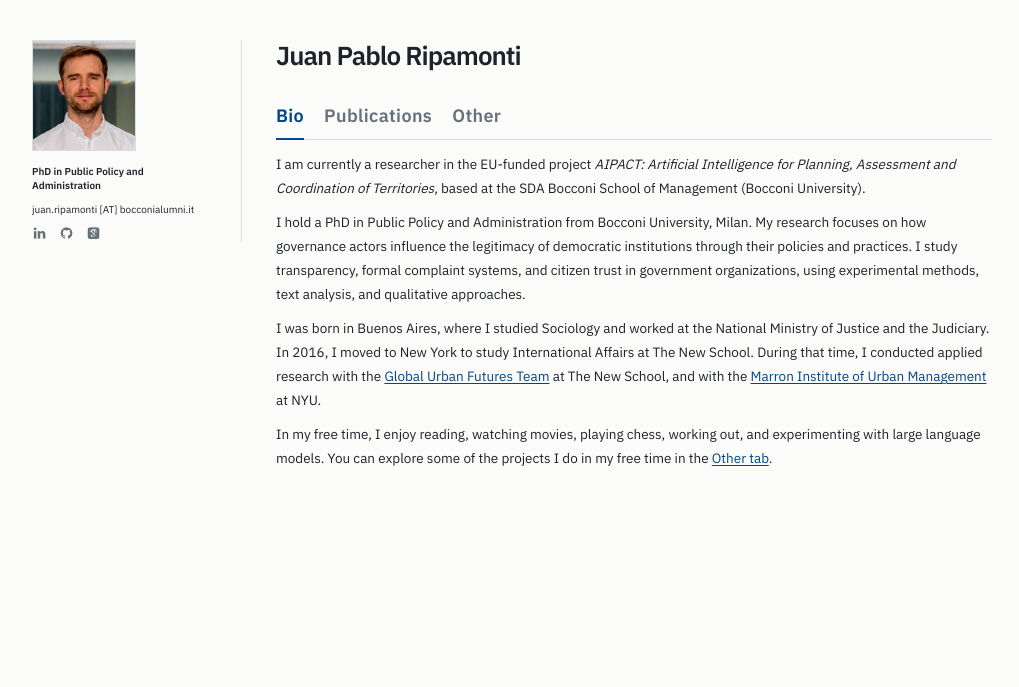
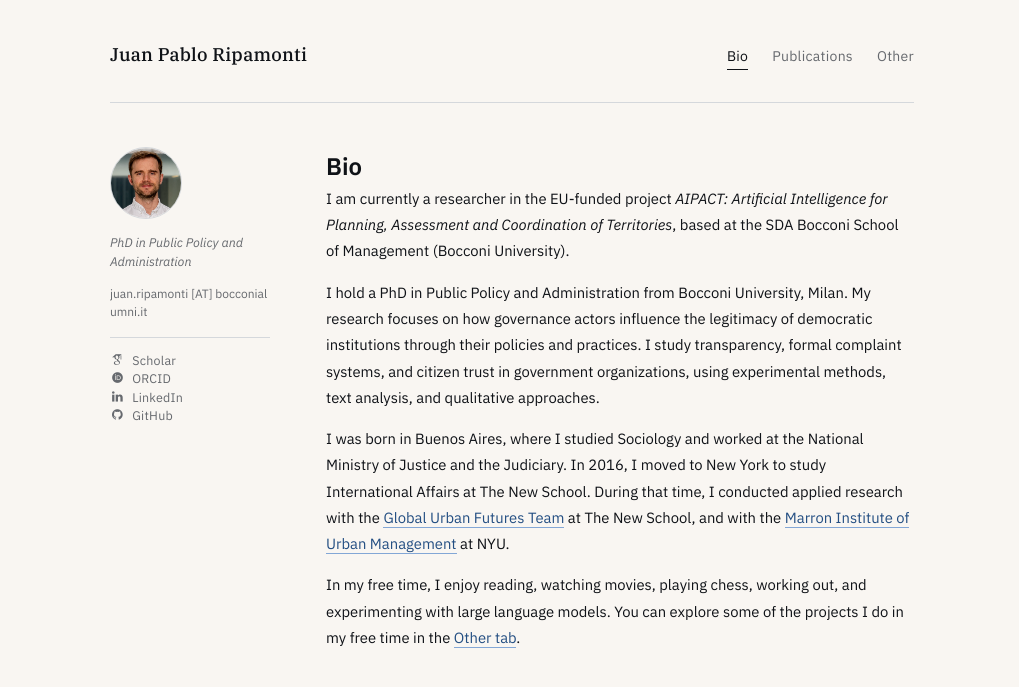
Before and after one commit to jpripamonti/jpripamonti.github.io, a Jekyll site: the page built from index.html, in a window 1280 px wide. Shown: the top 687 px of the page, without its empty margins (128-1147 px from the left). Built offline with Jekyll 4.4.1, drawn with Linux system fonts in a browser that asks for light colours; some web fonts are replaced.

Commit message:
sidebar icons and orcid

```diff
--- a/_data/main_info.yaml
+++ b/_data/main_info.yaml
@@ -7,5 +7,6 @@ profile_pic: "/assets/profile_pic.png"
 linkedin: "https://www.linkedin.com/in/jpripamonti"
 github: "https://github.com/jpripamonti"
 google_scholar: "https://scholar.google.com/citations?user=vUv15qQAAAAJ"
+orcid: "https://orcid.org/0009-0007-5755-883X"
 #mastodon: "https://hci.social/"
 google_analytics_measurement_id: G-QHZKBC5W97
--- a/_layouts/default.html
+++ b/_layouts/default.html
@@ -16,11 +16,8 @@
 
   <link rel="preconnect" href="https://fonts.googleapis.com">
   <link rel="preconnect" href="https://fonts.gstatic.com" crossorigin>
-  <link href="https://fonts.googleapis.com/css2?family=IBM+Plex+Sans:wght@400;500;600;700&family=IBM+Plex+Serif:wght@400;500;600;700&display=swap" rel="stylesheet">
+  <link href="https://fonts.googleapis.com/css2?family=IBM+Plex+Sans:ital,wght@0,300;0,400;0,500;0,600;1,400&family=IBM+Plex+Serif:ital,wght@0,400;0,500;1,400&display=swap" rel="stylesheet">
 
-  <link rel="stylesheet" href="{{ '/assets/css/syntax.css' | relative_url }}">
-  <link rel="stylesheet" href="{{ '/libs/external/skeleton/normalize.css' | relative_url }}">
-  <link rel="stylesheet" href="{{ '/libs/external/skeleton/skeleton.css' | relative_url }}">
   <link rel="stylesheet" href="{{ '/libs/custom/my_css.css' | relative_url }}">
   <link rel="stylesheet" href="{{ '/libs/external/font-awesome-4.7.0/css/font-awesome.min.css' | relative_url }}">
   <link rel="stylesheet" href="{{ '/libs/external/academicons-1.8.6/css/academicons.min.css' | relative_url }}">
@@ -35,54 +32,54 @@
   <link href="{{ site.data.main_info.mastodon }}" rel="me">
   {% endif %}
 </head>
-<body class="{% if page.title == 'Home' %}page-home{% else %}page-inner{% endif %}">
-  <div class="site-shell">
-    <div class="masthead">
-      <div class="masthead-side">
-        <div class="masthead-photo">
+<body>
+  <div class="shell">
+
+    <header class="site-header">
+      <a class="site-name" href="{{ '/' | relative_url }}">{{ site.data.main_info.name }}</a>
+      <nav class="site-nav" aria-label="Section navigation">
+        <a class="nav-link{% if page.url == '/' or page.url == '/index.html' %} active{% endif %}" href="{{ '/' | relative_url }}">Bio</a>
+        <a class="nav-link{% if page.url contains 'publications' %} active{% endif %}" href="{{ '/publications.html' | relative_url }}">Publications</a>
+        <a class="nav-link{% if page.url contains 'software' %} active{% endif %}" href="{{ '/software.html' | relative_url }}">Other</a>
+      </nav>
+    </header>
+
+    <div class="page-body">
+
+      <aside class="sidebar">
         <img class="profile-photo" src="{{ site.data.main_info.profile_pic | relative_url }}" alt="Portrait of {{ site.data.main_info.name }}" loading="lazy">
-        </div>
-        <div class="masthead-meta">
-          <p class="site-subtitle">{{ site.data.main_info.title }}</p>
-          <p class="site-email">{{ site.data.main_info.email }}</p>
-          <div class="site-links" aria-label="External links">
+        <div class="sidebar-title">{{ site.data.main_info.title }}</div>
+        <div class="sidebar-email">{{ site.data.main_info.email }}</div>
+        <hr class="sidebar-divider">
+        <div class="sidebar-links">
+          {% if site.data.main_info.google_scholar %}
+          <a href="{{ site.data.main_info.google_scholar }}" target="_blank" rel="noopener noreferrer" title="Google Scholar">
+            <i class="ai ai-google-scholar" aria-hidden="true"></i><span>Scholar</span>
+          </a>
+          {% endif %}
+          {% if site.data.main_info.orcid %}
+          <a href="{{ site.data.main_info.orcid }}" target="_blank" rel="noopener noreferrer" title="ORCID">
+            <i class="ai ai-orcid" aria-hidden="true"></i><span>ORCID</span>
+          </a>
+          {% endif %}
           {% if site.data.main_info.linkedin %}
-            <a href="{{ site.data.main_info.linkedin }}" target="_blank" rel="noopener noreferrer" aria-label="LinkedIn" title="LinkedIn">
-              <i class="fa fa-linkedin" aria-hidden="true"></i>
+          <a href="{{ site.data.main_info.linkedin }}" target="_blank" rel="noopener noreferrer" title="LinkedIn">
+            <i class="fa fa-linkedin" aria-hidden="true"></i><span>LinkedIn</span>
           </a>
           {% endif %}
           {% if site.data.main_info.github %}
-            <a href="{{ site.data.main_info.github }}" target="_blank" rel="noopener noreferrer" aria-label="GitHub" title="GitHub">
-              <i class="fa fa-github" aria-hidden="true"></i>
-            </a>
-            {% endif %}
-            {% if site.data.main_info.google_scholar %}
-            <a href="{{ site.data.main_info.google_scholar }}" target="_blank" rel="noopener noreferrer" aria-label="Google Scholar" title="Google Scholar">
-              <i class="ai ai-google-scholar-square" aria-hidden="true"></i>
+          <a href="{{ site.data.main_info.github }}" target="_blank" rel="noopener noreferrer" title="GitHub">
+            <i class="fa fa-github" aria-hidden="true"></i><span>GitHub</span>
           </a>
           {% endif %}
         </div>
-        </div>
-      </div>
+      </aside>
 
-      <div class="masthead-main-wrapper">
-        <header class="site-header" id="top">
-          <div class="masthead-main">
-            <h1 class="site-title">{{ site.data.main_info.name }}</h1>
-            <nav class="site-nav" aria-label="Section navigation">
-              <a class="site-nav-link{% if page.url == '/' or page.url == '/index.html' %} active{% endif %}" href="{{ '/' | relative_url }}">Bio</a>
-              <a class="site-nav-link{% if page.url contains 'publications' or page.title == 'Publications' %} active{% endif %}" href="{{ '/publications.html' | relative_url }}">Publications</a>
-              <a class="site-nav-link{% if page.url contains 'software' or page.title == 'Other' %} active{% endif %}" href="{{ '/software.html' | relative_url }}">Other</a>
-            </nav>
-          </div>
-        </header>
-
-        <main class="page-content">
+      <main class="main-content">
         {{ content }}
       </main>
+
     </div>
-    </div>
-
   </div>
 
   <span id="62cd7b7da1aff3196fdc26b60e396df9"></span>
```
Also changed, not shown: libs/custom/my_css.css. Lines whose indentation alone changed are shown as unchanged.
